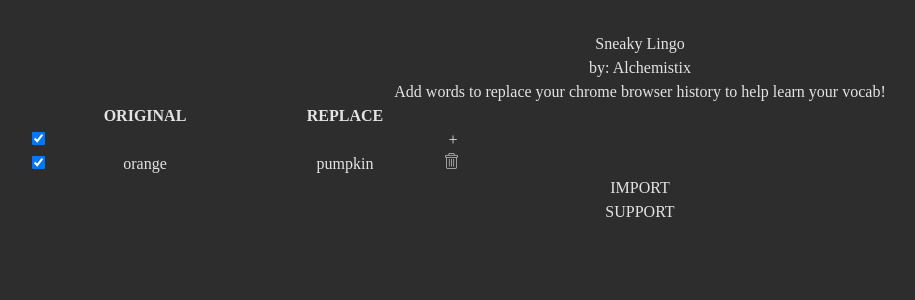
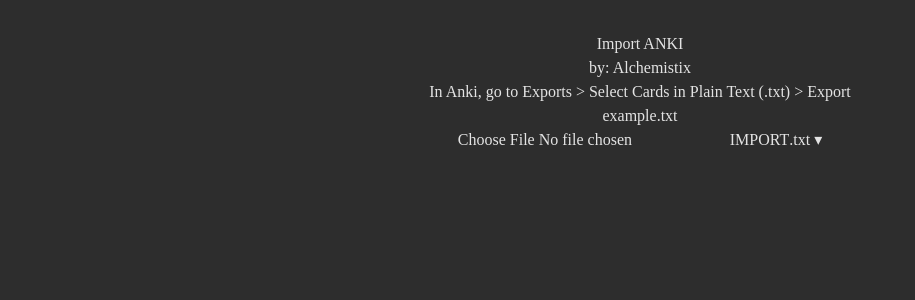
Before and after one commit to Sofia-Ortega/Sneaky-Lingo, a React (Vite) app in the folder sneaky-lingo/: page / in a window 1280 px wide. Shown: the top 300 px of the page, without its empty margins (0-915 px from the left). Built offline with nearby package versions, Linux system fonts and the light colour scheme.

Commit message:
basic import done

```diff
--- a/sneaky-lingo/src/App.tsx
+++ b/sneaky-lingo/src/App.tsx
@@ -1,31 +1,12 @@
 import "./App.css";
-import Table from "./components/Table";
+import HomePage from "./pages/HomePage";
+import ImportPage from "./pages/ImportPage";
 
 function App() {
   return (
-    <div className="flex flex-col gap-2 justify-center items-center w-150 border border-black p-4">
-      <div className="text-center">
-        <h1 className="text-5xl font-bold text-sand">Sneaky Lingo</h1>
-        <div className="text-sand mt-1">by: Alchemistix</div>
-      </div>
-
-      <div className="text-sand mt-1 w-100 text-center">
-        Add words to replace your chrome browser history to help learn your
-        vocab!
-      </div>
-
-      <Table />
-
-      <div className="flex flex-col gap-3">
-        <div className="border-3 border-b-sand px-10 py-2 rounded-sm">
-          <button className="cursor-pointer text-sand font-bold">IMPORT</button>
-        </div>
-        <div className="bg-purple-400 px-10 py-2 rounded-sm">
-          <button className="cursor-pointer text-desertnight font-bold">
-            SUPPORT
-          </button>
-        </div>
-      </div>
+    <div className=" w-150 border border-black p-4">
+      {/* <HomePage /> */}
+      <ImportPage />
     </div>
   );
 }
--- /dev/null
+++ b/sneaky-lingo/src/components/shared/Header.tsx
@@ -0,0 +1,18 @@
+import type { ReactNode } from "react";
+
+type HeaderProps = {
+  children: ReactNode;
+};
+
+export default function Header({ children }: HeaderProps) {
+  return (
+    <div className="text-center">
+      <h1 className="text-6xl font-bold text-sand font-[KirangHaerang]">
+        {children}
+      </h1>{" "}
+      <div className="text-sand text-xs">
+        by: <span className="underline">Alchemistix</span>
+      </div>
+    </div>
+  );
+}
--- a/sneaky-lingo/src/index.css
+++ b/sneaky-lingo/src/index.css
@@ -4,6 +4,7 @@
   --color-desertnight: #2d2d2d;
   --color-purplepink: #ddb5f4;
   --color-sand: #ffefcc;
+  --color-mutedsand: #b9ac90;
 }
 
 :root {
@@ -16,3 +17,10 @@
   -webkit-font-smoothing: antialiased;
   -moz-osx-font-smoothing: grayscale;
 }
+
+@font-face {
+  font-family: "KirangHaerang";
+  src: url("/fonts/KirangHaerang-Regular.ttf") format("truetype");
+  font-weight: 400;
+  font-style: normal;
+}
--- /dev/null
+++ b/sneaky-lingo/src/pages/HomePage.tsx
@@ -0,0 +1,30 @@
+import Header from "../components/shared/Header";
+import Table from "../components/Table";
+
+export default function HomePage() {
+  return (
+    <div className="flex flex-col gap-2 justify-center items-center">
+      <Header>Sneaky Lingo</Header>
+
+      <div className="text-mutedsand mt-1 w-100 text-center">
+        Learn your vocab faster by replacing words as you browse the internet!
+      </div>
+
+      <Table />
+
+      <div className="flex flex-col gap-3">
+        <div className="border-3 border-b-sand px-10 py-2 rounded-sm">
+          <button className="cursor-pointer text-sand font-bold">IMPORT</button>
+        </div>
+        <a
+          href="https://buymeacoffee.com/alchemistix"
+          target="_blank"
+          rel="noopener noreferrer"
+          className="bg-purple-400 px-10 py-2 rounded-sm cursor-pointer text-desertnight font-bold"
+        >
+          SUPPORT
+        </a>
+      </div>
+    </div>
+  );
+}
--- /dev/null
+++ b/sneaky-lingo/src/pages/ImportPage.tsx
@@ -0,0 +1,98 @@
+import { useRef, useState } from "react";
+import Header from "../components/shared/Header";
+
+export default function ImportPage() {
+  const [open, setOpen] = useState(false);
+  const [mode, setMode] = useState(0);
+
+  const fileInputRef = useRef<HTMLInputElement>(null);
+
+  const textContent = {
+    header: ["Import ANKI", "Import CSV"],
+    body: [
+      <div>
+        In Anki, go to Exports &gt; Select{" "}
+        <span className="font-bold">Cards in Plain Text (.txt) </span>&gt;
+        Export
+      </div>,
+      <div>
+        Column A should have the original word. <br /> Column B should have the
+        word to replace <br /> Separator should be comma
+      </div>,
+    ],
+    extension: [".txt", ".csv"],
+    extra: ["", "Pssst, you can use ChatGPT to help you create a word list!"],
+  };
+
+  const importFile = () => {
+    console.log("Import");
+    fileInputRef.current?.click(); // open file explorer
+  };
+
+  const onFileSelected = (e: React.ChangeEvent<HTMLInputElement>) => {
+    const file = e.target.files?.[0];
+    if (!file) return;
+
+    console.log("Selected file:", file.name);
+    console.log("Type:", file.type);
+
+    // TODO: parse file here
+  };
+
+  return (
+    <div className="flex flex-col h-100 justify-between items-center">
+      <Header>{textContent.header[mode]}</Header>
+      <div className="text-sand">
+        <div className="text-center">{textContent.body[mode]}</div>
+        <div
+          className="text-center text-sky-300 underline cursor-pointer text-sm"
+          onClick={() => {
+            const link = document.createElement("a");
+            link.href = `/example/example${textContent.extension[mode]}`;
+            link.download = `example${textContent.extension[mode]}`;
+            link.click();
+          }}
+        >
+          example{textContent.extension[mode]}
+        </div>
+      </div>
+      <div className="relative inline-flex">
+        <input
+          ref={fileInputRef}
+          type="file"
+          accept=".txt,.csv"
+          onChange={onFileSelected}
+          className="hidden"
+        />
+        <button
+          onClick={importFile}
+          className="cursor-pointer bg-sky-300 hover:bg-sky-400 px-6 py-2 rounded-l-sm text-desertnight font-bold"
+        >
+          IMPORT
+        </button>
+
+        <button
+          onClick={() => setOpen((v) => !v)}
+          className="cursor-pointer bg-sky-300 hover:bg-sky-400 px-3 py-2 border-l border-sky-400 rounded-r-sm text-desertnight font-bold"
+        >
+          {textContent.extension[mode]} ▾
+        </button>
+
+        {open && (
+          <div className="absolute right-0 top-full mt-1 w-full bg-gray-800 shadow-lg z-10 border-0">
+            <button
+              onClick={() => {
+                setMode((mode + 1) % 2);
+                setOpen(false);
+              }}
+              className="cursor-pointer block w-full px-4 py-2 text-left hover:bg-gray-950"
+            >
+              {textContent.extension[(mode + 1) % 2]}
+            </button>
+          </div>
+        )}
+      </div>
+      <div className="text-mutedsand">{textContent.extra[mode]}</div>
+    </div>
+  );
+}
```
Also changed, not shown: tailwind.config.js (added, +9 -0 lines), sneaky-lingo/public/example/example.csv (added), sneaky-lingo/public/example/example.txt (added), 1 other file (tests, documents, lock files or other folders).
